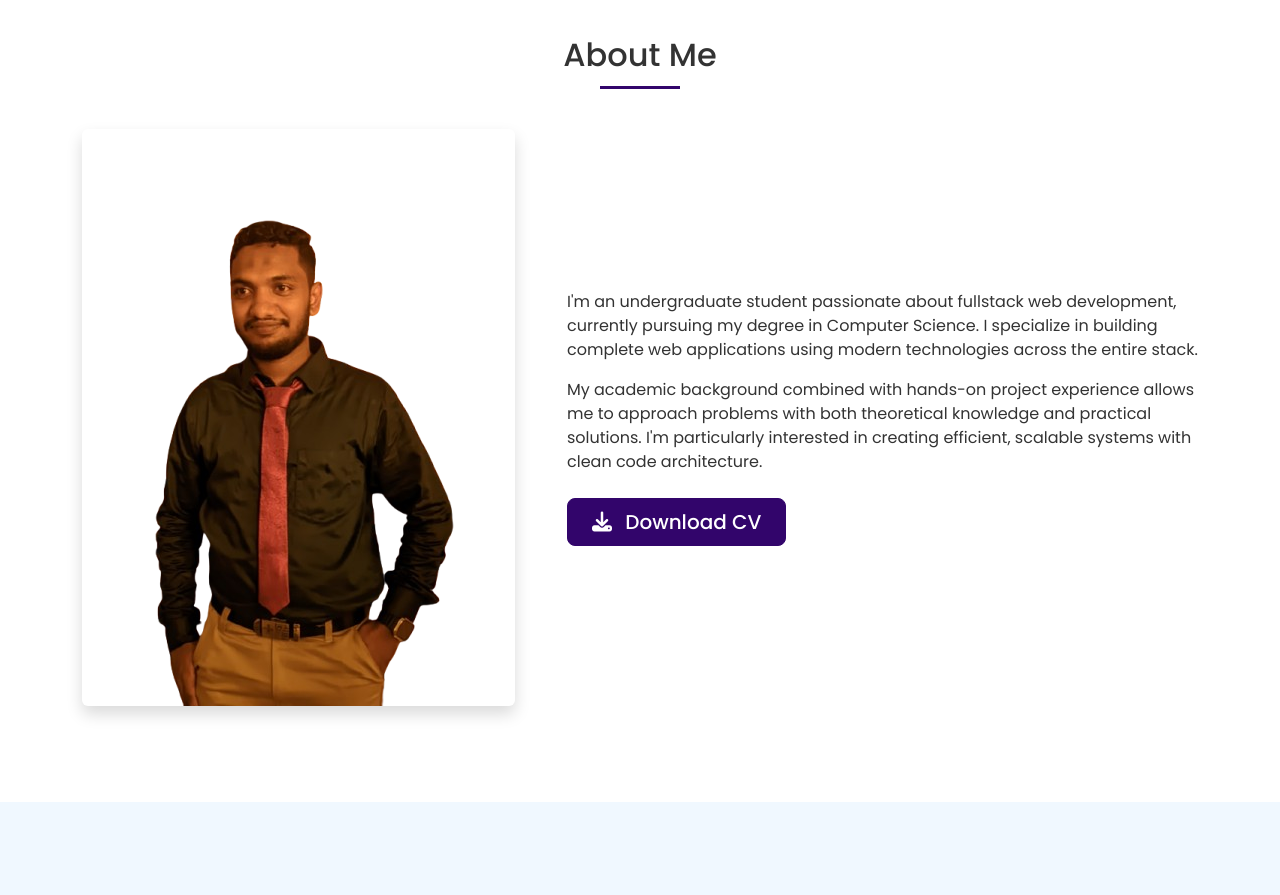
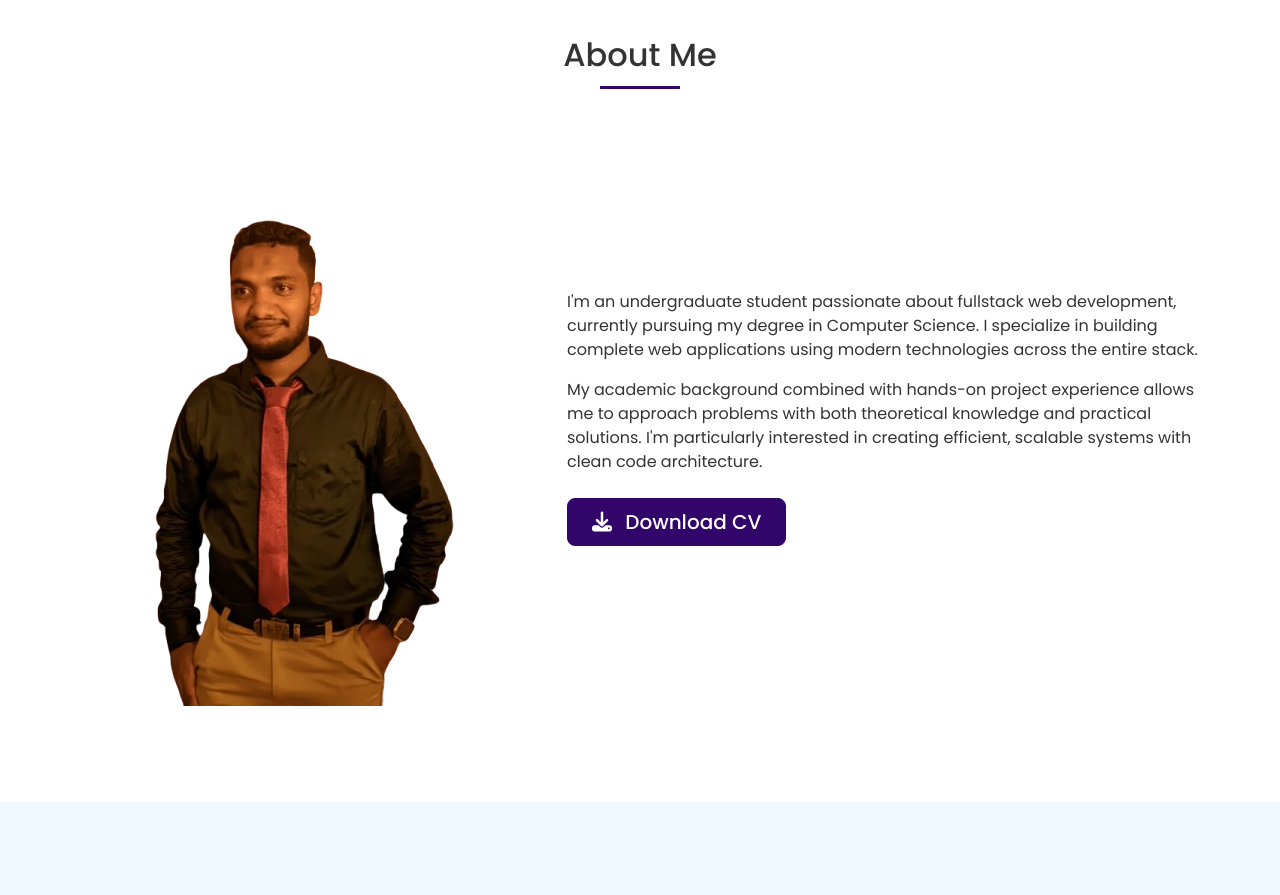
Before and after one commit to minhajmnm/Portfolio-website, a plain HTML site: page index.html in a window 1280 px wide. Shown: the part 860-1755 px from the top of the page. Drawn offline with nearby package versions, Linux system fonts and the light colour scheme.

Commit message:
Update index.html

```diff
--- a/index.html
+++ b/index.html
@@ -241,7 +241,7 @@
       <h2 class="section-title">About Me</h2>
       <div class="row align-items-center g-5">
         <div class="col-lg-5 animate-on-scroll">
-          <img src="image.png" alt="Mohamed Minhaj - Fullstack Developer" loading="lazy" class="img-fluid rounded shadow">
+          <img src="image.png" alt="Mohamed Minhaj - Fullstack Developer" loading="lazy" >
         </div>
         <div class="col-lg-7 animate-on-scroll">
           <p class="mb-3">I'm an undergraduate student passionate about fullstack web development, currently pursuing my degree in Computer Science. I specialize in building complete web applications using modern technologies across the entire stack.</p>
```
